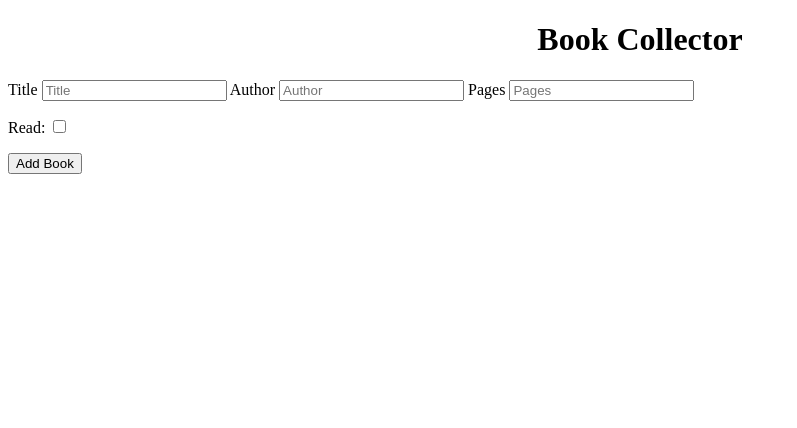
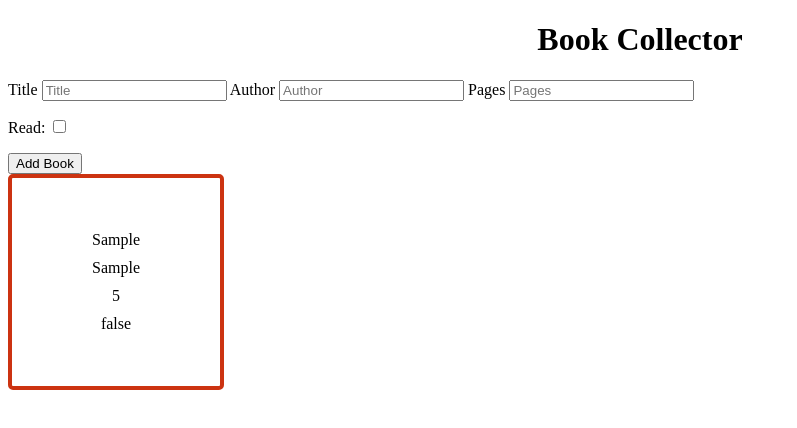
Before and after one commit to stefanpython/Library-Project, a plain HTML site: page index.html in a window 1280 px wide. Both pictures are taken after typing "Sample", "Sample", "5" into the empty fields and a click on the button "Add Book". Shown: the whole page, without its empty margins (0-797 px from the left). Drawn offline with Linux system fonts and the light colour scheme.

Commit message:
Add displayBook function

```diff
--- a/book.js
+++ b/book.js
@@ -1,27 +1,36 @@
+const title = document.querySelector('#title');
+const author= document.querySelector('#author');
+const pages = document.querySelector('#pages');
+const read = document.querySelector('#read');
+
+let counter = 0;
 let myLibrary = [];
 
 function Book(title, author, pages, read) {
-    this.title = form.title.value;
-    this.author = form.author.value;
-    this.pages = form.pages.value;
-    this.read = form.read.checked;
+    this.title = title;
+    this.author = author;
+    this.pages = pages;
+    this.read = read;
 }
 
-// Function to add new book
 
-function addBookToLibrary () {
+const addBtn = document.querySelector('#addBtn');
+addBtn.addEventListener('click', (event) => {
+
     event.preventDefault();
-    const newBook = new Book(author, title, pages, read);
+
+    let titleBook = title.value;
+    let authorBook = author.value;
+    let pagesBook = pages.value;
+    let readBook = read.checked;
+
+    const newBook = new Book(titleBook, authorBook, pagesBook, readBook);
+
     myLibrary.push(newBook);
+    displayBook(newBook);
+
     saveData();
     form.reset();
-}
-
-addBookToLibrary.prototype = Object.create(Book.prototype);
-
-const addBtn = document.querySelector('#addBtn');
-addBtn.addEventListener('click', () => {
-    addBookToLibrary();
 })
 
 
@@ -30,7 +39,82 @@ function saveData () {
     localStorage.setItem('myLibrary', JSON.stringify(myLibrary));
 }
 
-// Function to retriever data from localStorage
+// Function to retrieve data from localStorage
 function retrieveData () {
    savedBookList = JSON.parse(localStorage.getItem('myLibrary') || '[]')
 }
+
+
+function displayBook(newBook) {
+
+    const card = document.querySelector('.card');
+
+    let div = document.createElement('div');
+    div.setAttribute('data-num', counter);
+    div.style.width = "13rem";
+    div.style.height = " 13rem";
+    div.style.border = " 4px solid #c31";
+    div.style.display = "flex";
+    div.style.flexDirection = "column";
+    div.style.gap = "10px";
+    div.style.justifyContent = "center";
+    div.style.alignItems = "center";
+    div.style.textAlign = "center";
+    div.style.borderRadius = "5px";
+    div.innerHTML = `
+    <div class="box title">${newBook.title}</div>
+    <div class="box author">${newBook.author}</div>
+    <div class="box pages">${newBook.pages}</div>
+    <div class="box read">${newBook.read}</div>
+    `;
+
+    card.appendChild(div);
+    newBook.dataNum = `${counter}`;
+    counter++;
+    console.log(newBook)
+}
+
+
+
+
+
+
+
+
+
+
+
+
+
+
+
+
+
+
+
+
+// function render() {
+
+//     let boo;
+//     for (let i = 0; i < localStorage.length; i++) {
+//         const key = localStorage.key(i)
+//         let z = localStorage.getItem(key);
+//         let foo = z.split(',');
+//         boo = JSON.parse(foo);
+//       }
+
+//     for (let j=0; j<boo.length; j++){
+//         addBook(boo[j])
+//         console.log(boo[j])
+//     }
+//     return boo;
+// }
+
+
+// function addBook(item) {
+
+//     title.textContent = item.title
+//     author.textContent = item.author
+//     pages.textContent = item.pages
+//     read.textContent = item.read
+// }
--- a/index.html
+++ b/index.html
@@ -36,11 +36,13 @@
         </div>
 
         <div class="card">
-            <div class="title"></div>
-            <div class="author"></div>
-            <div class="pages"></div>
-            <div class="read"></div>
+            <!-- <div class="box title">Title</div>
+            <div class="box author">Author</div>
+            <div class="box pages">Pages</div>
+            <div class="box read">Read</div> -->
         </div>
+
+
 
         <script src="book.js" async defer></script>
     </body>
```
Also changed, not shown: styles.css (+10 -0 lines).
